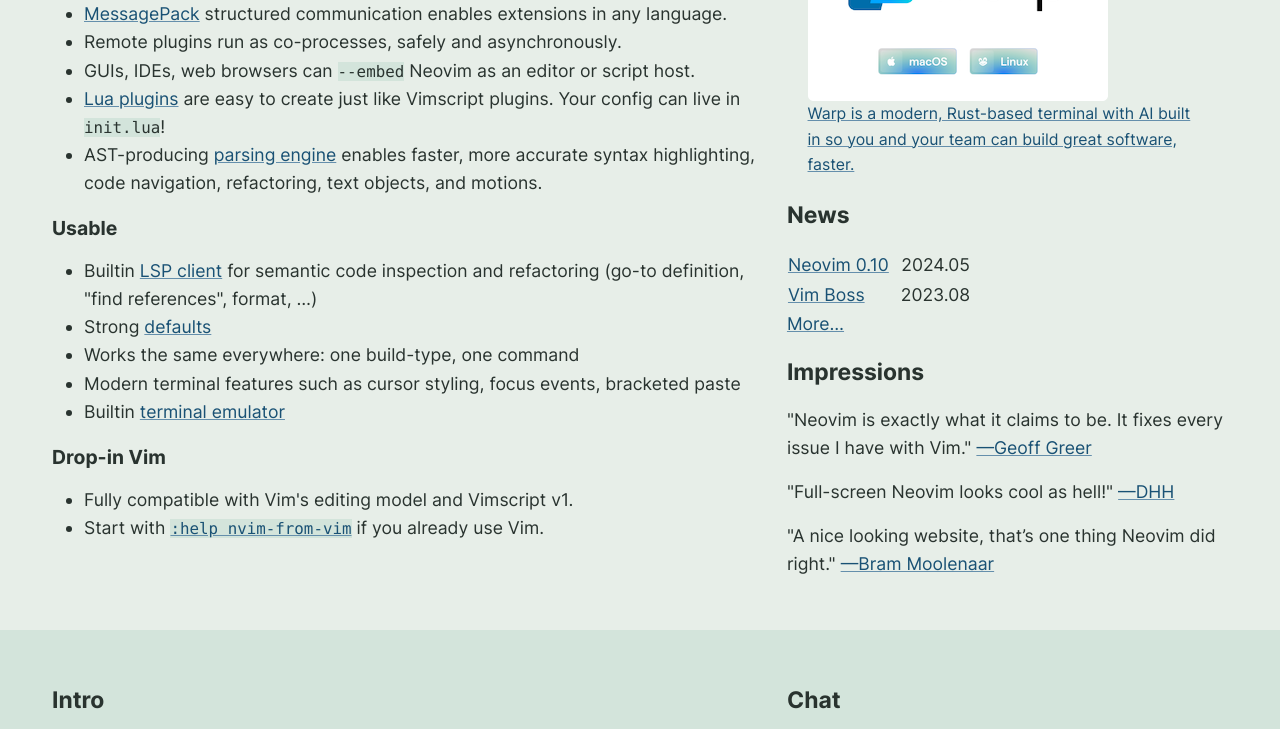
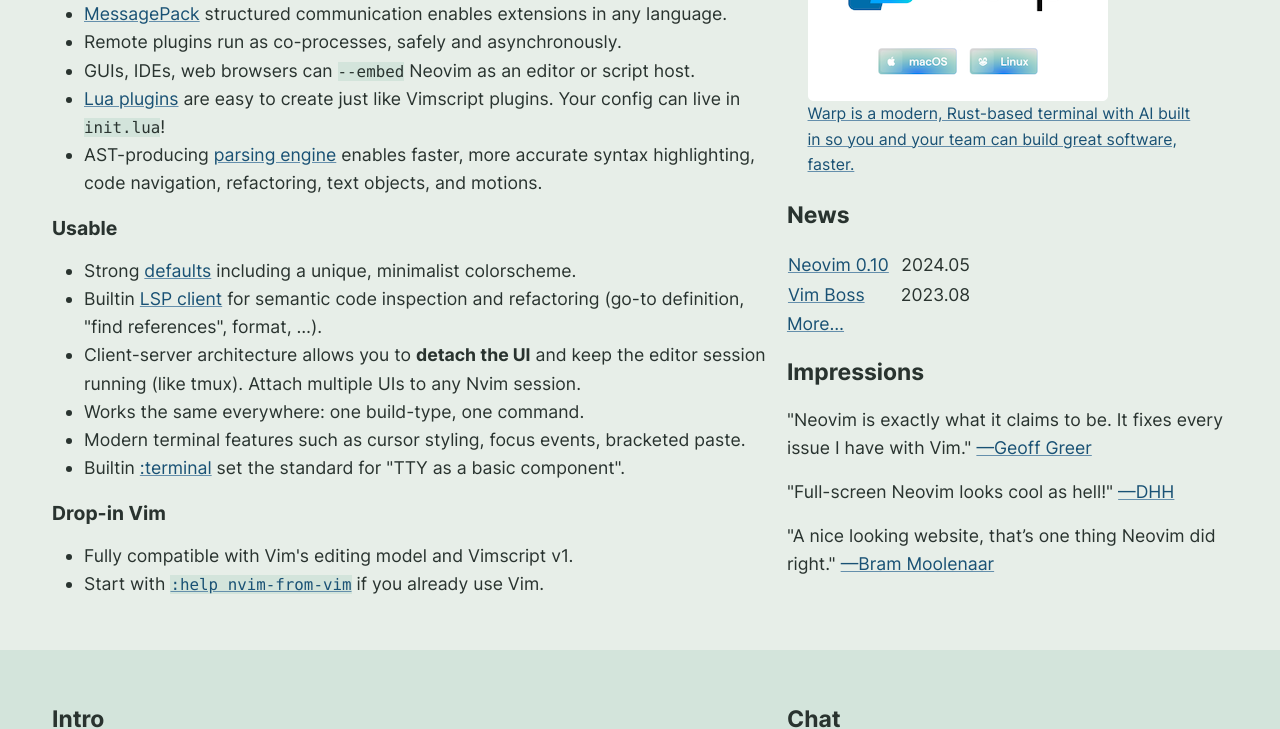
Before and after one commit to neovim/neovim.github.io, a Jekyll site: the page built from index.html, in a window 1280 px wide and 900 px high, scrolled down 517 px, cut to the strip 0-729 px from the top of the window. Built offline with Jekyll 4.4.1, drawn with Linux system fonts in a browser that asks for light colours; comment, search, counter and statistics services are not loaded.

Commit message:
index: features

```diff
--- a/index.html
+++ b/index.html
@@ -51,14 +51,17 @@
 
       <h3>Usable</h3>
       <ul>
+        <li>Strong <a href="/doc/user/vim_diff.html#nvim-defaults">defaults</a> including a unique, minimalist colorscheme.</li>
         <li>
           Builtin <a href="/doc/user/lsp.html">LSP client</a> for
-          semantic code inspection and refactoring (go-to definition, "find references", format, …)
+          semantic code inspection and refactoring (go-to definition, "find references", format, …).
         </li>
-        <li>Strong <a href="/doc/user/vim_diff.html#nvim-defaults">defaults</a></li>
-        <li>Works the same everywhere: one build-type, one command</li>
-        <li>Modern terminal features such as cursor styling, focus events, bracketed paste</li>
-        <li>Builtin <a href="https://www.youtube.com/watch?v=xZbMVj9XSUo">terminal emulator</a></li>
+        <li>
+          Client-server architecture allows you to <b>detach the UI</b> and keep the editor session running (like tmux). Attach multiple UIs to any Nvim session.
+        </li>
+        <li>Works the same everywhere: one build-type, one command.</li>
+        <li>Modern terminal features such as cursor styling, focus events, bracketed paste.</li>
+        <li>Builtin <a href="https://www.youtube.com/watch?v=xZbMVj9XSUo">:terminal</a> set the standard for "TTY as a basic component".</li>
       </ul>
 
       <h3>Drop-in Vim</h3>
```
Also changed, not shown: _posts/2015-04-03-newsletter.md (+16 -16 lines), _posts/2015-12-09-newsletter.md (+1 -1 lines).
